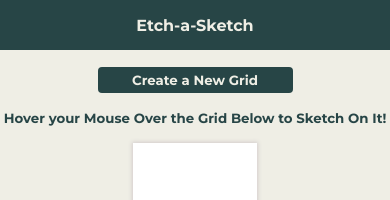
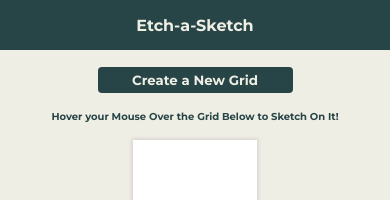
Before and after one commit to giddeluk/etch-a-sketch, a plain HTML site: page index.html in a window 390 px wide. Shown: the top 200 px of the page. Drawn offline with Linux system fonts and the light colour scheme.

Commit message:
Reduced the Instructions Font Size for Smaller Devices

```diff
--- a/styles.css
+++ b/styles.css
@@ -61,3 +61,8 @@ body{
     width: 30vw;
   }
 }
+@media only screen and (max-width: 410px){
+  #instructions{
+    font-size: x-small;
+  }
+}
```
